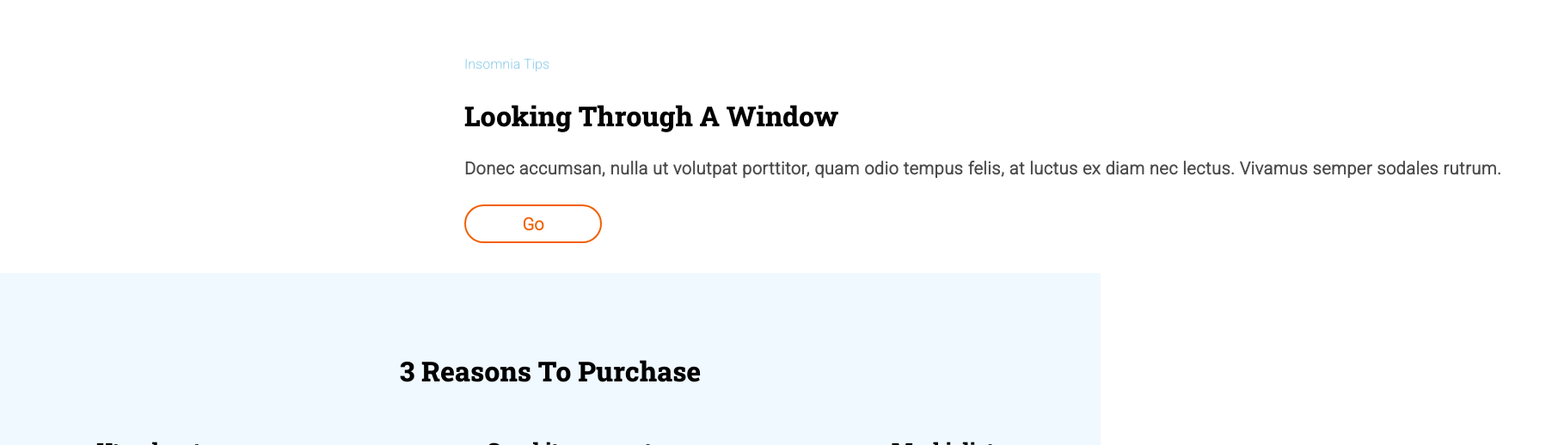
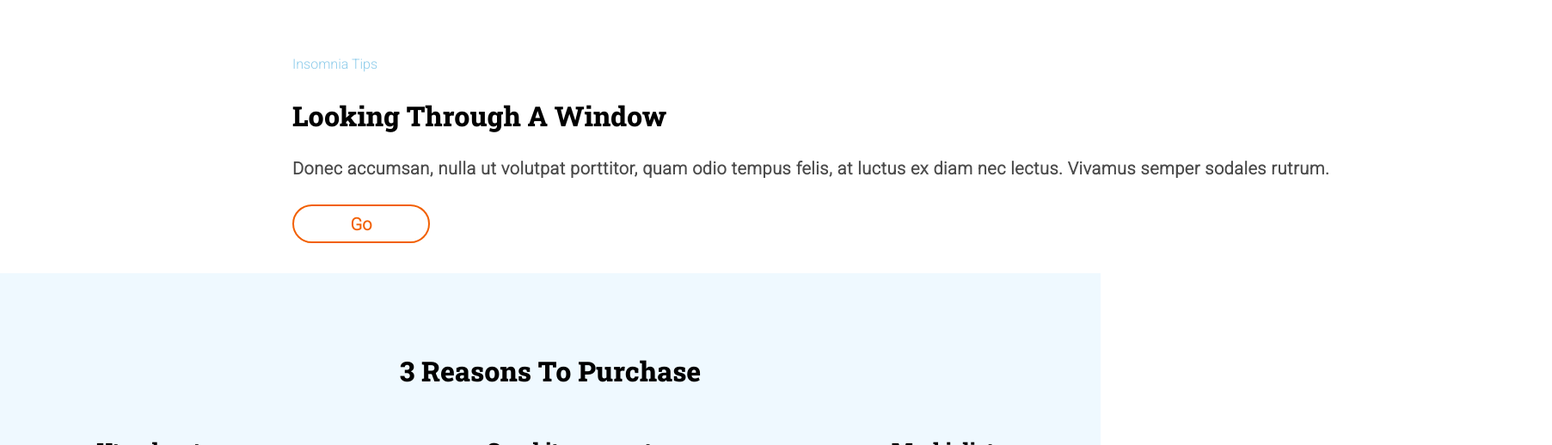
Before and after one commit to Rpg87/Anonimous-Proxy, a website: page docs/index.html in a window 1280 px wide. Shown: the part 802-1320 px from the top of the page at 86% size, 1805 px wide, since content can reach past the window. Drawn offline with Linux system fonts and the light colour scheme.

Commit message:
real end

```diff
--- a/src/scss/main.scss
+++ b/src/scss/main.scss
@@ -15,9 +15,7 @@
     margin-top: 25px;
     gap: 25px;
         @media screen and (min-width: 1200px) {
-
-            margin-left: 525px;
-
+            margin-left: 325px;
         }
 
         &__insomnia {
```
Also changed, not shown: docs/index.html (+0 -1 lines), src/html/partials/main.html (+0 -1 lines), docs/assets/css/main.css.
